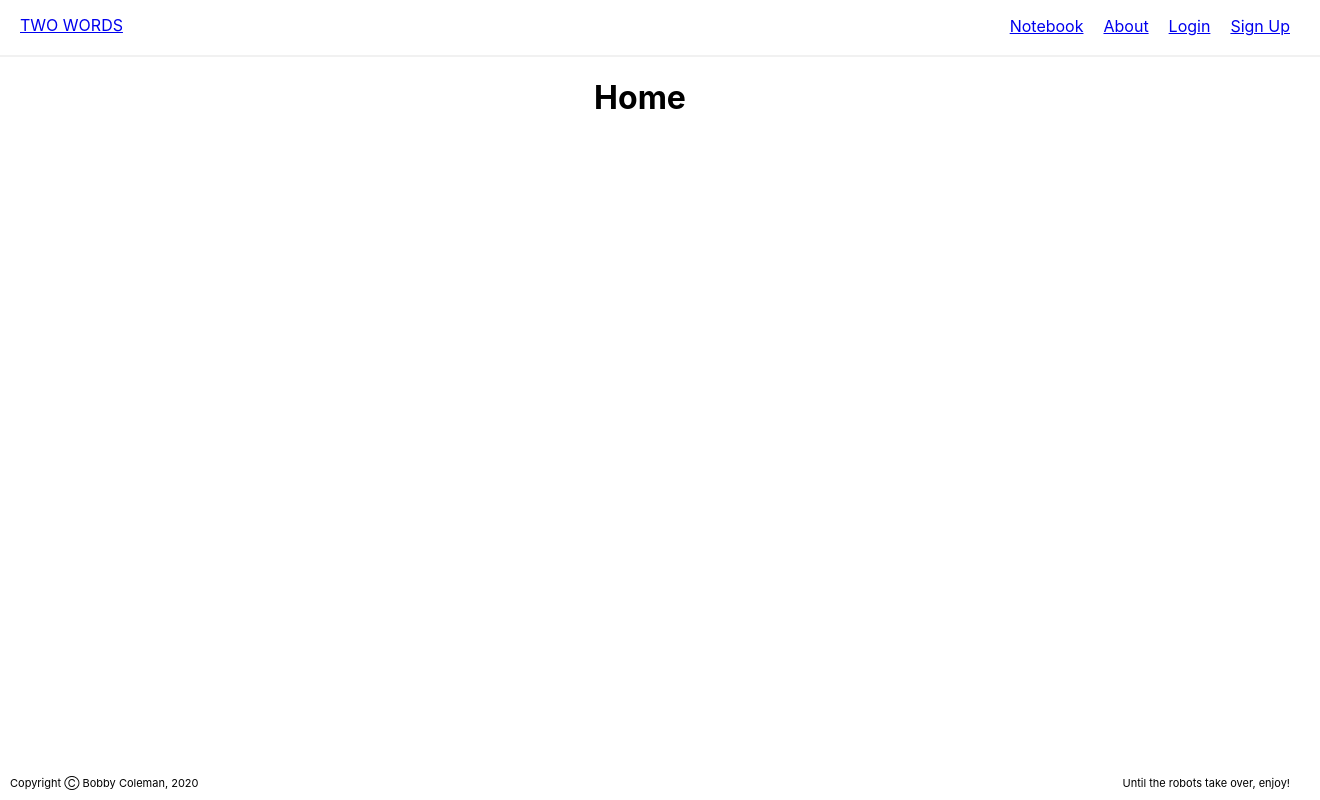
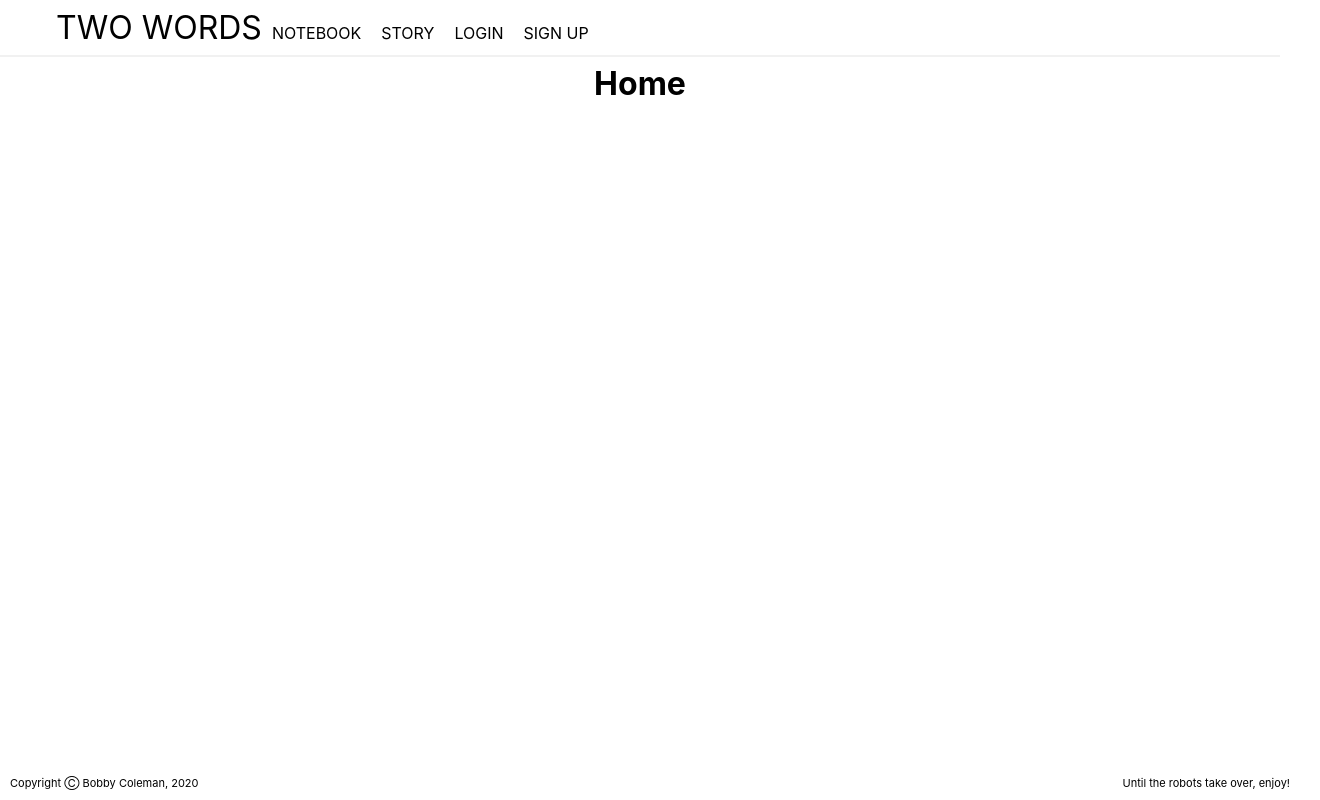
Before and after one commit to Bobby-Coleman/TwoWords, a React (Create React App) app: page / in a window 1280 px wide. Shown: the whole page, 1320 px wide, since content can reach past the window. Built offline with nearby package versions, Linux system fonts and the light colour scheme.

Commit message:
Navbar styling

```diff
--- a/src/App.css
+++ b/src/App.css
@@ -48,3 +48,7 @@ footer {
   display: flex;
   justify-content: space-between;
 }
+
+.App-main {
+  margin-top: 64px;
+}
--- a/src/App.js
+++ b/src/App.js
@@ -18,11 +18,13 @@ const App = () => {
         <div className="App-navbar">
           <Navbar />
         </div>
-        <Route path="/" exact component={Home} />
-        <Route path="/notebook" exact component={Notebook} />
-        <Route path="/about" exact component={About} />
-        <Route path="/login" exact component={Login} />
-        <Route path="/signup" exact component={Signup} />
+        <main className="App-main">
+          <Route path="/" exact component={Home} />
+          <Route path="/notebook" exact component={Notebook} />
+          <Route path="/about" exact component={About} />
+          <Route path="/login" exact component={Login} />
+          <Route path="/signup" exact component={Signup} />
+        </main>
       </div>
       <footer>
           Copyright Ⓒ Bobby Coleman, 2020
--- a/src/components/navbar/navbar.css
+++ b/src/components/navbar/navbar.css
@@ -1,23 +1,32 @@
-.NavBar {
+.navbar {
+    position: fixed;
+    top: 0;
+    left: 0;
     width: 100%;
     height: 55px;
     border-bottom: 2px solid #f1f1f1;
-    padding: 0 20px;
-    display: flex;
-    justify-content: space-between;
 }
 
-.logo {
-    padding: 15px 0;
+.navbar-container {
+    display: flex;
+    height: 100%;
+    align-items: center;
+    padding: 0 1rem;
 }
 
-ul {
-    list-style: none;
-    display: flex;
-    flex-flow: row nowrap;
+.nav-logo {
+    color: black;
+    text-decoration: none;
+    font-size: 2rem;
 }
 
-li {
-    padding: 0 10px;
+.nav-link {
+    color: black;
     text-decoration: none;
+    padding: 10px;
 }
+
+.nav-link:hover,
+.nav-link:active {
+    color: blue;
+}
--- a/src/components/navbar/navbar.jsx
+++ b/src/components/navbar/navbar.jsx
@@ -4,25 +4,17 @@ import './Navbar.css';
 
 const Navbar = () => {
     return (
-      <nav className="NavBar">
-        <div className="logo">
-          <Link to="/" className="nav-link">TWO WORDS</Link>
-        </div>
-        <ul className="navbar-items">
-          <li className="navbar-item">
-          <Link to="/notebook" className="nav-link">Notebook</Link>
-          </li>
-          <li className="navbar-item">
-          <Link to="/about" className="nav-link">About</Link>
-          </li>
-          <li className="navbar-item">
-          <Link to="/login" className="nav-link">Login</Link>
-          </li>
-          <li className="navbar-item">
-          <Link to="/signup" className="nav-link">Sign Up</Link>
-          </li>
-        </ul>
-      </nav>
+      <header className="navbar">
+        <nav className="navbar-container">
+          <ul>
+            <Link to="/" className="nav-logo">TWO WORDS</Link>
+            <Link to="/notebook" className="nav-link">NOTEBOOK</Link>
+            <Link to="/about" className="nav-link">STORY</Link>
+            <Link to="/login" className="nav-link">LOGIN</Link>
+            <Link to="/signup" className="nav-link">SIGN UP</Link>
+          </ul>
+        </nav>
+      </header>
   );
 }
 
```
